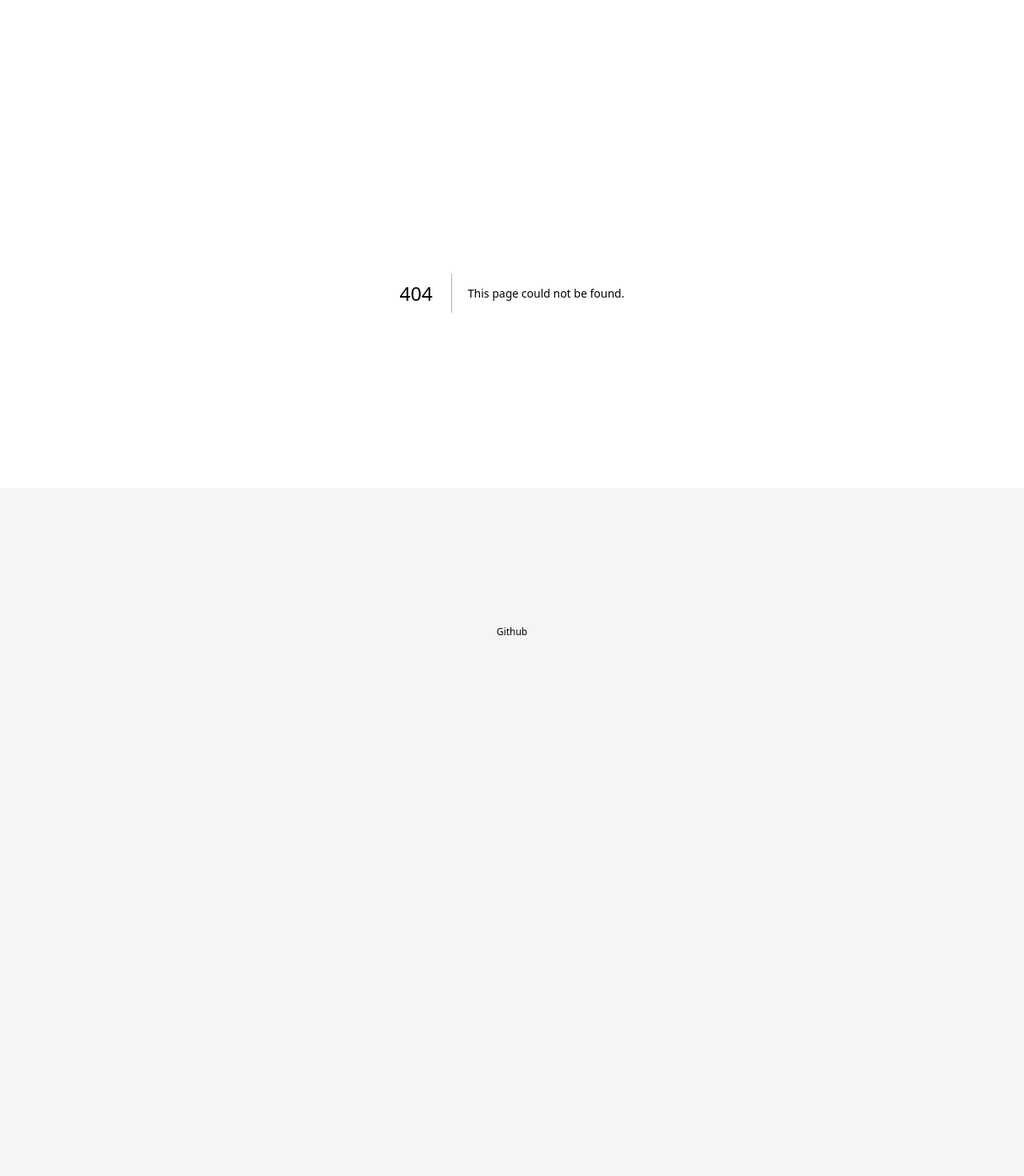
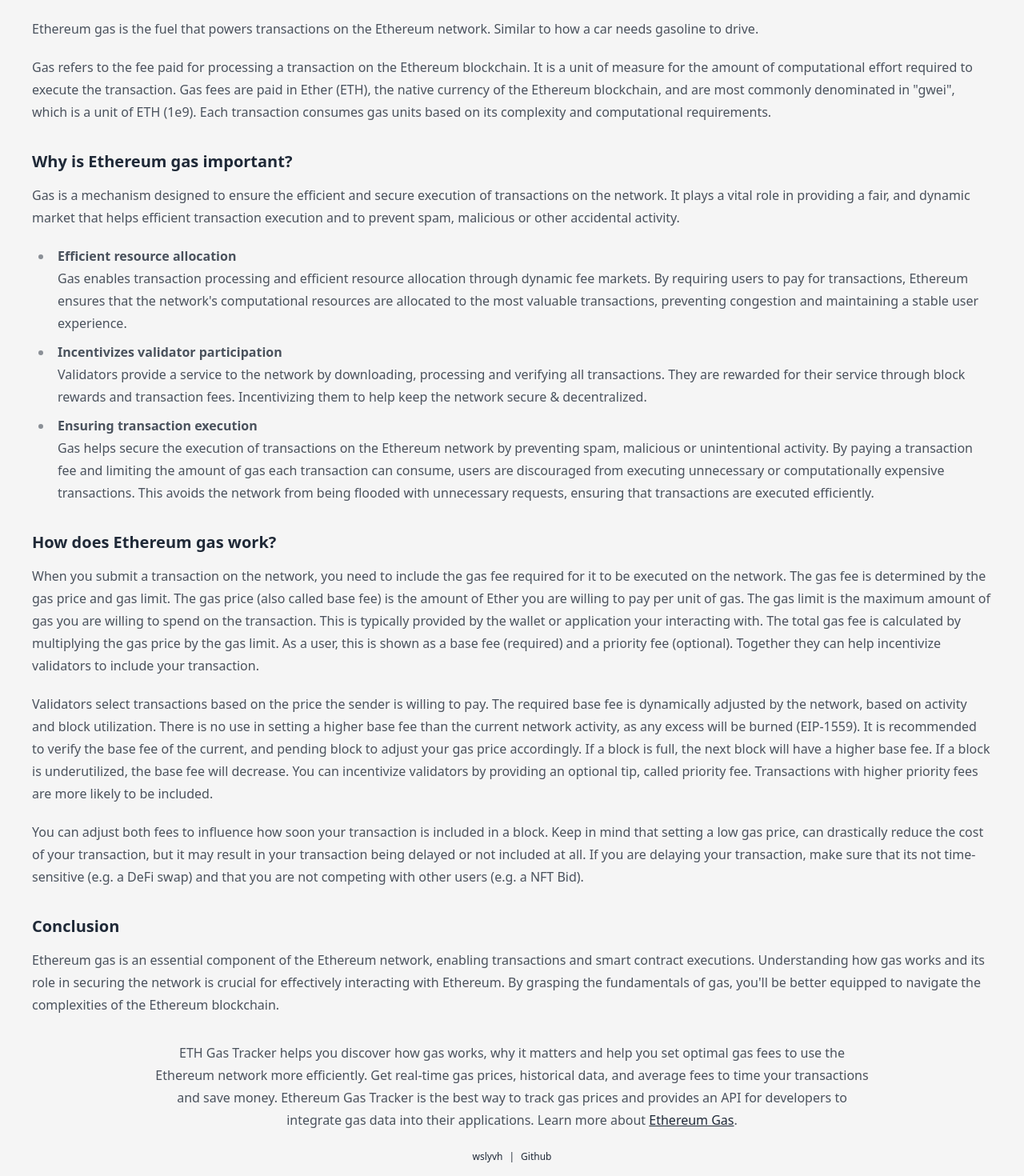
Before and after one commit to wslyvh/eth-gas-tracker, a Next.js app: page /gas in a window 1280 px wide. Before the commit this address had no page. Shown: the part 190-1660 px from the top of the page at 80% size. Before the commit the page ends 1004 px from the top, so only its background shows below. Built offline with nearby package versions, Linux system fonts and the light colour scheme.

Commit message:
add content

```diff
--- /dev/null
+++ b/src/app/gas/page.tsx
@@ -0,0 +1,133 @@
+import { SITE_NAME, SITE_URL, SOCIAL_TWITTER } from "../utils/site";
+
+const title = `Ethereum Gas | ${SITE_NAME}`;
+const description =
+  "Ethereum gas is the fuel that powers transactions on the Ethereum network. Understanding how it works and setting optimal gas fees can save you money on transaction costs.";
+
+export async function generateMetadata() {
+  return {
+    applicationName: title,
+    title: title,
+    metadataBase: new URL(SITE_URL),
+    description: description,
+    openGraph: {
+      type: "website",
+      title: title,
+      siteName: SITE_NAME,
+      description: description,
+      url: SITE_URL,
+      images: "/opengraph-image",
+    },
+    twitter: {
+      card: "summary_large_image",
+      site: SOCIAL_TWITTER,
+      title: title,
+      description: description,
+      images: "/opengraph-image",
+    },
+  };
+}
+
+export default async function Home() {
+  return (
+    <div className="prose max-w-[1200px] w-11/12 md:w-full">
+      <h2 className="text-2xl font-bold">Ethereum Gas</h2>
+      <p>
+        Ethereum gas is the fuel that powers transactions on the Ethereum
+        network. Similar to how a car needs gasoline to drive.
+      </p>
+      <p>
+        Gas refers to the fee paid for processing a transaction on the Ethereum
+        blockchain. It is a unit of measure for the amount of computational
+        effort required to execute the transaction. Gas fees are paid in Ether
+        (ETH), the native currency of the Ethereum blockchain, and are most
+        commonly denominated in "gwei", which is a unit of ETH (1e9). Each
+        transaction consumes gas units based on its complexity and computational
+        requirements.
+      </p>
+
+      <h3>Why is Ethereum gas important?</h3>
+      <p>
+        Gas is a mechanism designed to ensure the efficient and secure execution
+        of transactions on the network. It plays a vital role in providing a
+        fair, and dynamic market that helps efficient transaction execution and
+        to prevent spam, malicious or other accidental activity.
+      </p>
+      <ul>
+        <li>
+          <b>Efficient resource allocation</b>
+          <br />
+          Gas enables transaction processing and efficient resource allocation
+          through dynamic fee markets. By requiring users to pay for
+          transactions, Ethereum ensures that the network's computational
+          resources are allocated to the most valuable transactions, preventing
+          congestion and maintaining a stable user experience.
+        </li>
+        <li>
+          <b>Incentivizes validator participation</b>
+          <br />
+          Validators provide a service to the network by downloading, processing
+          and verifying all transactions. They are rewarded for their service
+          through block rewards and transaction fees. Incentivizing them to help
+          keep the network secure & decentralized.
+        </li>
+        <li>
+          <b>Ensuring transaction execution</b>
+          <br />
+          Gas helps secure the execution of transactions on the Ethereum network
+          by preventing spam, malicious or unintentional activity. By paying a
+          transaction fee and limiting the amount of gas each transaction can
+          consume, users are discouraged from executing unnecessary or
+          computationally expensive transactions. This avoids the network from
+          being flooded with unnecessary requests, ensuring that transactions
+          are executed efficiently.
+        </li>
+      </ul>
+
+      <h3>How does Ethereum gas work?</h3>
+      <p>
+        When you submit a transaction on the network, you need to include the
+        gas fee required for it to be executed on the network. The gas fee is
+        determined by the gas price and gas limit. The gas price (also called
+        base fee) is the amount of Ether you are willing to pay per unit of gas.
+        The gas limit is the maximum amount of gas you are willing to spend on
+        the transaction. This is typically provided by the wallet or application
+        your interacting with. The total gas fee is calculated by multiplying
+        the gas price by the gas limit. As a user, this is shown as a base fee
+        (required) and a priority fee (optional). Together they can help
+        incentivize validators to include your transaction.
+      </p>
+      <p>
+        Validators select transactions based on the price the sender is willing
+        to pay. The required base fee is dynamically adjusted by the network,
+        based on activity and block utilization. There is no use in setting a
+        higher base fee than the current network activity, as any excess will be
+        burned (EIP-1559). It is recommended to verify the base fee of the
+        current, and pending block to adjust your gas price accordingly. If a
+        block is full, the next block will have a higher base fee. If a block is
+        underutilized, the base fee will decrease. You can incentivize
+        validators by providing an optional tip, called priority fee.
+        Transactions with higher priority fees are more likely to be included.
+      </p>
+      <p>
+        You can adjust both fees to influence how soon your transaction is
+        included in a block. Keep in mind that setting a low gas price, can
+        drastically reduce the cost of your transaction, but it may result in
+        your transaction being delayed or not included at all. If you are
+        delaying your transaction, make sure that its not time-sensitive (e.g. a
+        DeFi swap) and that you are not competing with other users (e.g. a NFT
+        Bid).
+      </p>
+
+      <h3>Conclusion</h3>
+      <p>
+        Ethereum gas is an essential component of the Ethereum network, enabling
+        transactions and smart contract executions. Understanding how gas works
+        and its role in securing the network is crucial for effectively
+        interacting with Ethereum. By grasping the fundamentals of gas, you'll
+        be better equipped to navigate the complexities of the Ethereum
+        blockchain.
+      </p>
+    </div>
+  );
+}
--- a/src/app/layout.tsx
+++ b/src/app/layout.tsx
@@ -16,13 +16,28 @@ export default function RootLayout(props: PropsWithChildren) {
           <Link href="/">
             <h1 className="text-3xl my-4">⛽ Ethereum Gas Tracker</h1>
           </Link>
-          <div className="w-full max-w-[1200px] text-right">
+
+          <div className="flex justify-end w-full max-w-[1200px]">
             <Link href="/docs">API Docs &raquo;</Link>
           </div>
 
           <DataProvider>{props.children}</DataProvider>
 
-          <div className="text-xs pb-4">
+          <div className="text-center mt-4 mb-2">
+            <p className="prose max-w-4xl px-4 md:px-0">
+              ETH Gas Tracker helps you discover how gas works, why it matters
+              and help you set optimal gas fees to use the Ethereum network more
+              efficiently. Get real-time gas prices, historical data, and
+              average fees to time your transactions and save money. Ethereum
+              Gas Tracker is the best way to track gas prices and provides an
+              API for developers to integrate gas data into their applications.
+              Learn more about <Link href="/gas">Ethereum Gas</Link>.
+            </p>
+          </div>
+
+          <div className="flex text-xs gap-2 pb-4">
+            <Link href="https://x.com/wslyvh">wslyvh</Link>
+            <span>|</span>
             <Link href="https://github.com/wslyvh/eth-gas-tracker/">
               Github
             </Link>
--- a/src/app/page.tsx
+++ b/src/app/page.tsx
@@ -8,7 +8,6 @@ import {
   QueryClient,
   dehydrate,
 } from "@tanstack/react-query";
-import { LatestDataWrapper } from "./components/latest";
 import { HistoryDataWrapper } from "./components/history";
 import {
   SITE_NAME,
@@ -71,11 +70,8 @@ export default async function Home() {
   return (
     <HydrationBoundary state={dehydrate(queryClient)}>
       <InfoDataWrapper />
-
       <HistoryDataWrapper />
-
       <TransactionCostsDataWrapper />
-
       <AveragesDataWrapper />
     </HydrationBoundary>
   );
--- /dev/null
+++ b/src/app/robots.ts
@@ -0,0 +1,12 @@
+import { MetadataRoute } from 'next'
+import { SITE_URL } from './utils/site'
+
+export default function robots(): MetadataRoute.Robots {
+  return {
+    rules: {
+      userAgent: '*',
+      allow: '/',
+    },
+    sitemap: `${SITE_URL}/sitemap.xml`,
+  }
+}
--- /dev/null
+++ b/src/app/sitemap.ts
@@ -0,0 +1,27 @@
+import { MetadataRoute } from "next";
+import { SITE_URL } from "./utils/site";
+
+export default async function sitemap(): Promise<MetadataRoute.Sitemap> {
+  const pages = [
+    {
+      url: SITE_URL,
+      lastModified: new Date(),
+      changeFrequency: "always",
+      priority: 1,
+    },
+    {
+      url: `${SITE_URL}/gas`,
+      lastModified: "2024-08-16T10:00:00.000Z",
+      changeFrequency: "weekly",
+      priority: 0.9,
+    },
+    {
+      url: `${SITE_URL}/docs`,
+      lastModified: "2024-08-16T10:00:00.000Z",
+      changeFrequency: "weekly",
+      priority: 0.6,
+    },
+  ] as MetadataRoute.Sitemap;
+
+  return pages;
+}
--- a/src/app/utils/site.ts
+++ b/src/app/utils/site.ts
@@ -1,7 +1,7 @@
 export const SITE_EMOJI = '⛽'
 export const SITE_NAME = 'Ethereum Gas Tracker'
 export const SITE_BLOB_NAME = 'Ethereum Blob Tracker'
-export const SITE_DESCRIPTION = 'Monitor and track the Ethereum gas price to reduce transaction fees and save money.'
+export const SITE_DESCRIPTION = 'Monitor and track Ethereum and L2 gas prices to reduce transaction fees, save money and take control of your blockchain experience'
 export const SITE_BLOB_DESCRIPTION = 'Monitor and track the Ethereum EIP-4844 blob fees and prices.'
 export const SITE_DOMAIN = 'ethgastracker.com'
 export const SITE_URL = `https://www.${SITE_DOMAIN}`
```
